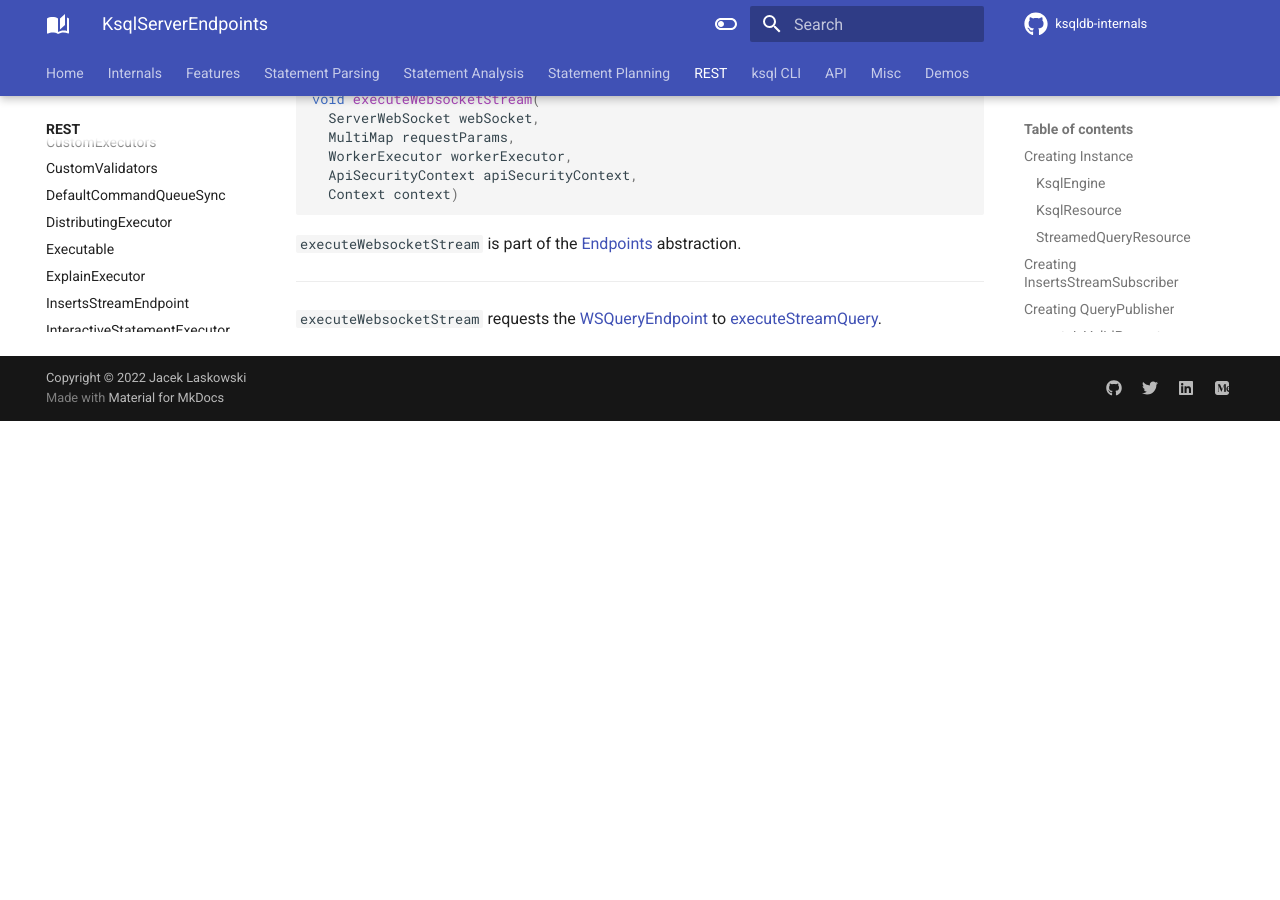
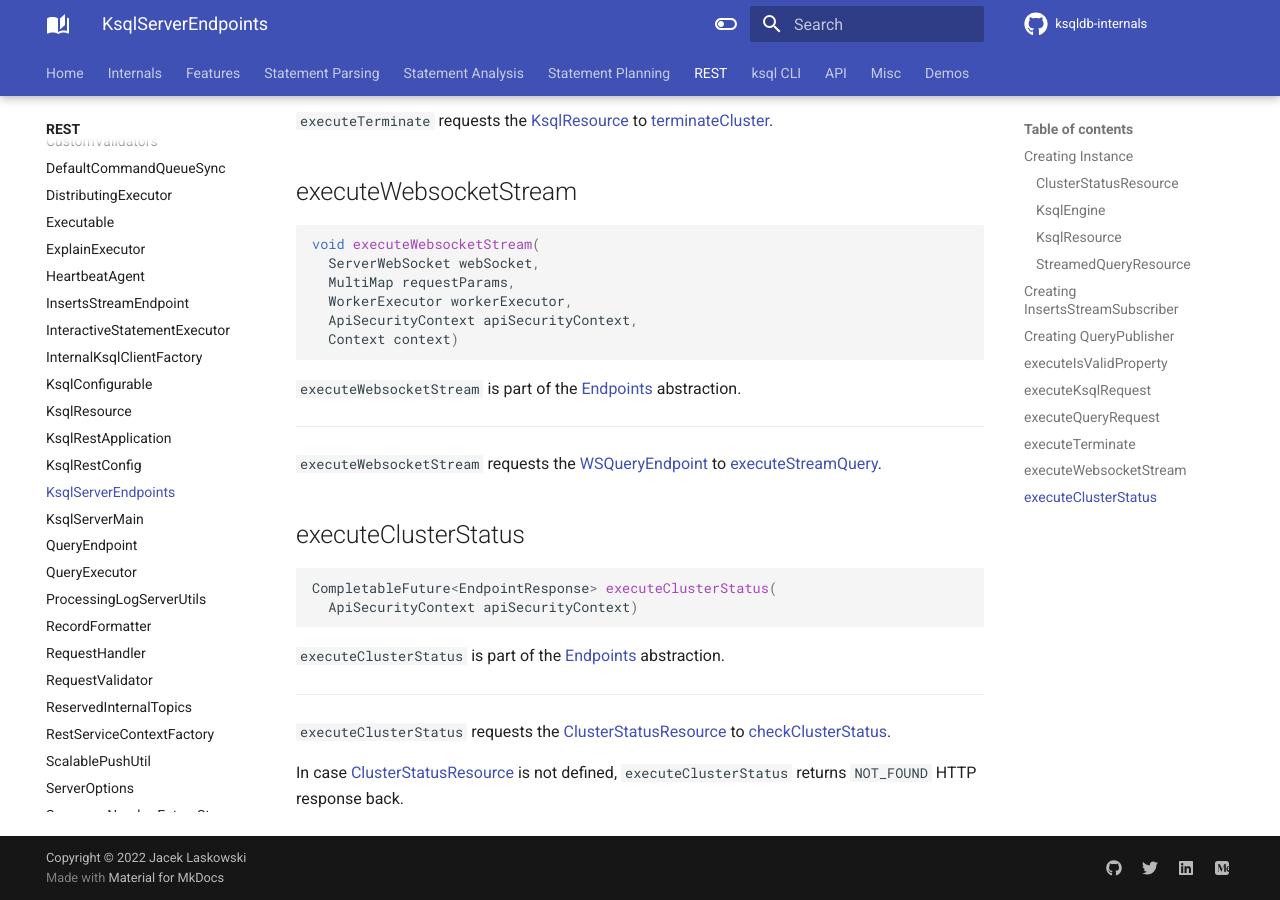
Before and after one commit to japila-books/ksqldb-internals, an MkDocs documentation site: the page built from docs/rest/KsqlServerEndpoints.md, in a window 1280 px wide and 900 px high, scrolled down 3811 px. Built offline with MkDocs 1.6.1 and Material for MkDocs 9.7.7, drawn with Linux system fonts in a browser that asks for light colours; comment, search, counter and statistics services are not loaded; before the commit the page ends 4232 px from its top, so only the background shows below that; some of the changed text lies outside the part shown.

Commit message:
/clusterStatus REST Endpoint

````diff
--- a/docs/rest/KsqlServerEndpoints.md
+++ b/docs/rest/KsqlServerEndpoints.md
@@ -13,7 +13,7 @@
 * [StreamedQueryResource](#streamedQueryResource)
 * <span id="serverInfoResource"> `ServerInfoResource`
 * <span id="heartbeatResource"> `HeartbeatResource`
-* <span id="clusterStatusResource"> `ClusterStatusResource`
+* [ClusterStatusResource](#clusterStatusResource)
 * <span id="statusResource"> `StatusResource`
 * <span id="lagReportingResource"> `LagReportingResource`
 * <span id="healthCheckResource"> `HealthCheckResource`
@@ -26,6 +26,12 @@
 `KsqlServerEndpoints` is created when:
 
 * `KsqlRestApplication` is requested to [startAsync](KsqlRestApplication.md#startAsync)
+
+### <span id="clusterStatusResource"> ClusterStatusResource
+
+`KsqlServerEndpoints` can be given a [ClusterStatusResource](ClusterStatusResource.md) when [created](#creating-instance).
+
+If given, the `ClusterStatusResource` is used in [executeClusterStatus](#executeClusterStatus).
 
 ### <span id="ksqlEngine"> KsqlEngine
 
@@ -176,3 +182,18 @@ void executeWebsocketStream(
 ---
 
 `executeWebsocketStream` requests the [WSQueryEndpoint](#wsQueryEndpoint) to [executeStreamQuery](WSQueryEndpoint.md#executeStreamQuery).
+
+## <span id="executeClusterStatus"> executeClusterStatus
+
+```java
+CompletableFuture<EndpointResponse> executeClusterStatus(
+  ApiSecurityContext apiSecurityContext)
+```
+
+`executeClusterStatus` is part of the [Endpoints](../api/Endpoints.md#executeClusterStatus) abstraction.
+
+---
+
+`executeClusterStatus` requests the [ClusterStatusResource](#clusterStatusResource) to [checkClusterStatus](ClusterStatusResource.md#checkClusterStatus).
+
+In case [ClusterStatusResource](#clusterStatusResource) is not defined, `executeClusterStatus` returns `NOT_FOUND` HTTP response back.
--- a/mkdocs.yml
+++ b/mkdocs.yml
@@ -392,6 +392,7 @@ nav:
     - RuntimeBuildContext: RuntimeBuildContext.md
   - REST:
     - rest/index.md
+    - ClusterStatusResource: rest/ClusterStatusResource.md
     - Command: rest/Command.md
     - CommandIdAssigner: rest/CommandIdAssigner.md
     - CommandQueue: rest/CommandQueue.md
@@ -409,6 +410,7 @@ nav:
     - DistributingExecutor: rest/DistributingExecutor.md
     - Executable: rest/Executable.md
     - ExplainExecutor: rest/ExplainExecutor.md
+    - HeartbeatAgent: rest/HeartbeatAgent.md
     - InsertsStreamEndpoint: rest/InsertsStreamEndpoint.md
     - InteractiveStatementExecutor: rest/InteractiveStatementExecutor.md
     - InternalKsqlClientFactory: rest/InternalKsqlClientFactory.md
````
Also changed, not shown: docs/api/Endpoints.md (+13 -0 lines), docs/api/ServerVerticle.md (+14 -1 lines), docs/rest/ClusterStatusResource.md (added, +15 -0 lines), docs/rest/HeartbeatAgent.md (added, +3 -0 lines), docs/rest/KsqlRestApplication.md (+14 -0 lines), docs/rest/KsqlRestConfig.md (+10 -0 lines).
